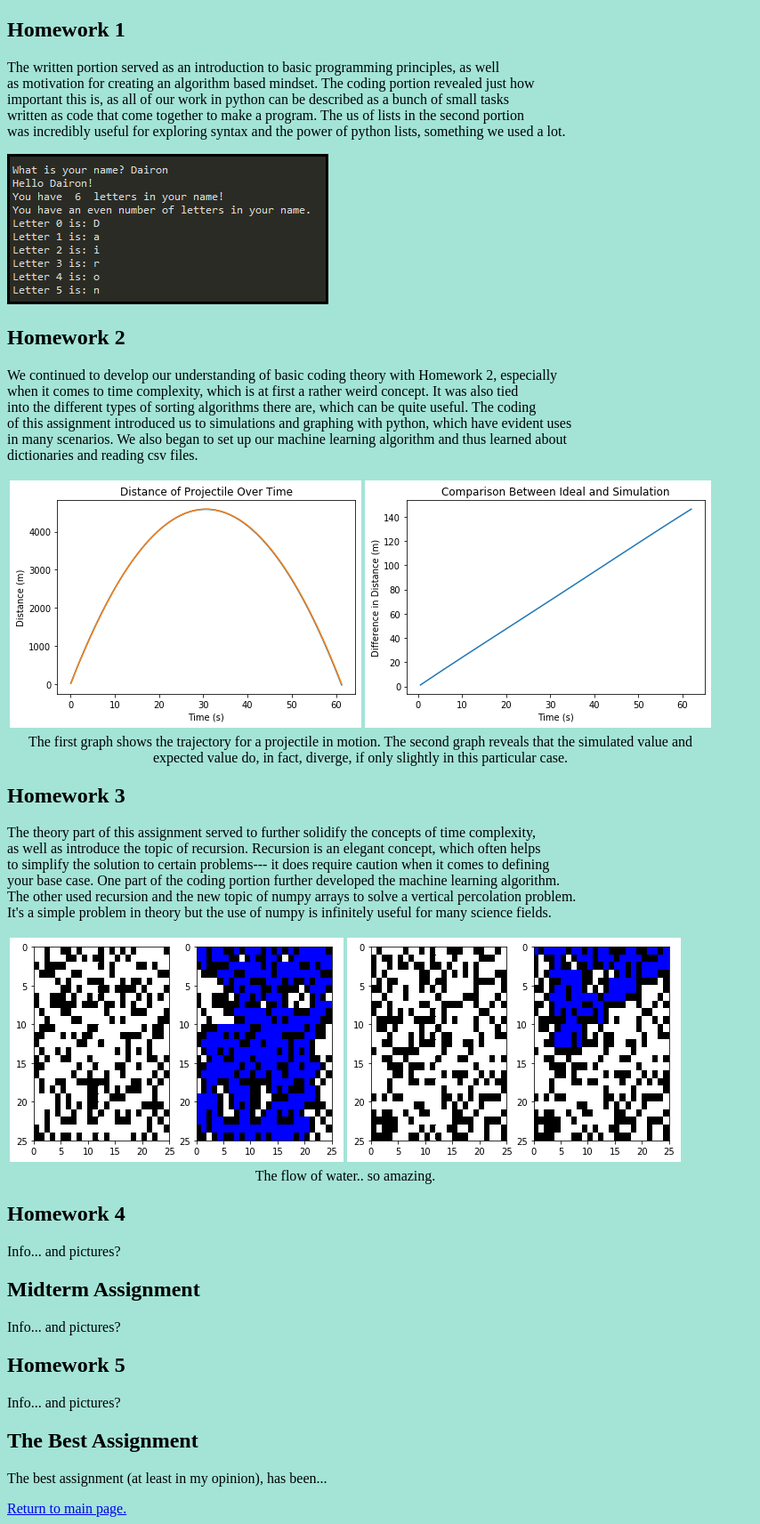
After one commit to destevez22/Engi1006-Flask-Project, a Flask app: page /assignments in a window 1280 px wide. The commit adds this page. Shown: the whole page at 89% size, without its empty margins (0-854 px from the left). Run offline with Flask 2, Linux system fonts and the light colour scheme.

Commit message:
Began working on the assigments page and made slight modifications to existing pages

```diff
--- a/app.py
+++ b/app.py
@@ -16,9 +16,9 @@ app = Flask(__name__)
 def homepage():
     return render_template("homepage.html")
 
-@app.route("/1006")
-def comingsoon():
-    return render_template("1006.html")
+@app.route("/assignments")
+def assignments():
+    return render_template("assignments.html")
 
 @app.route("/classes")
 def classes():
--- /dev/null
+++ b/templates/assignments.html
@@ -0,0 +1,77 @@
+<!DOCTYPE html>
+<html>
+    <head>
+        <title>Assignments</title>
+    <head>
+    <body style="background-color:#A3E4D7;">
+
+    <h2>Homework 1</h2>
+    <p>
+    The written portion served as an introduction to basic programming principles, as well<br>
+    as motivation for creating an algorithm based mindset. The coding portion revealed just how<br>
+    important this is, as all of our work in python can be described as a bunch of small tasks<br>
+    written as code that come together to make a program. The us of lists in the second portion<br>
+    was incredibly useful for exploring syntax and the power of python lists, something we used a lot.
+    </p>
+    <img src="/static/images/nameprogram.jpg" alt="An image from the first homework" border="3px">
+
+    <h2>Homework 2</h2>
+    <p>
+    We continued to develop our understanding of basic coding theory with Homework 2, especially<br>
+    when it comes to time complexity, which is at first a rather weird concept. It was also tied<br>
+    into the different types of sorting algorithms there are, which can be quite useful. The coding<br>
+    of this assignment introduced us to simulations and graphing with python, which have evident uses<br>
+    in many scenarios. We also began to set up our machine learning algorithm and thus learned about<br>
+    dictionaries and reading csv files.
+    </p>
+    <table class="image">
+        <caption align="bottom">The first graph shows the trajectory for a projectile in motion.
+        The second graph reveals that the simulated value and expected value do, in fact, diverge,
+        if only slightly in this particular case.</caption>
+        <tr><td><img src="/static/images/distance.jpg"
+        alt="first graph">
+        <img src="/static/images/comparison.jpg"
+        alt="second graph"></td></tr>
+    </table>
+
+
+    <h2>Homework 3</h2>
+    <p>
+    The theory part of this assignment served to further solidify the concepts of time complexity,<br>
+    as well as introduce the topic of recursion. Recursion is an elegant concept, which often helps<br>
+    to simplify the solution to certain problems--- it does require caution when it comes to defining<br>
+    your base case. One part of the coding portion further developed the machine learning algorithm.<br>
+    The other used recursion and the new topic of numpy arrays to solve a vertical percolation problem.<br>
+    It's a simple problem in theory but the use of numpy is infinitely useful for many science fields.
+    </p>
+
+    <table class="image">
+        <caption align="bottom">The flow of water.. so amazing.</caption>
+        <tr><td><img src="/static/images/percolates.jpg"
+        alt="example image that percolates">
+        <img src="/static/images/does_not_percolate.jpg"
+        alt="example image that does not percolate"></td></tr>
+    </table>
+
+    <h2>Homework 4</h2>
+    <p>
+    Info... and pictures?
+    </p>
+
+    <h2>Midterm Assignment</h2>
+    <p>
+    Info... and pictures?
+    </p>
+
+    <h2>Homework 5</h2>
+    <p>
+    Info... and pictures?
+    </p>
+
+
+    <h2>The Best Assignment</h2>
+    <p>The best assignment (at least in my opinion), has been...</p>
+
+    <a href="/">Return to main page.</a></li>
+    </body>
+</html>
--- a/templates/classes.html
+++ b/templates/classes.html
@@ -1,14 +1,12 @@
 <!DOCTYPE html>
 <html>
     <head>
-        <!--specifies title of the page !-->
         <title>First Year Classes</title>
-        <!--<link rel="stylesheet" href="{{ url_for('static', filename='css/test.css') }}"> !-->
     </head>
 
     <body style="background-color:#A3E4D7;">
     <style>
-    table, th, td{
+    table {
         margin-left: auto;
         margin-right: auto;
     }
@@ -108,7 +106,7 @@
     solve a frustrating problem. My relationship with python began a bit more begrudginly; I took the class as a
     requirement but also out of interest, somewhat intimidated by my lack of coding knowledge. Throughout the semester
     there were frustrating moments, and far too often a lack of knowledge discouraged me, but I certainly have grown
-    to like python, both as a language and a class.</p>
+    to like python, both as a coding language and a class.</p>
 
     <br><br>
 
--- a/templates/comics.html
+++ b/templates/comics.html
@@ -1,14 +1,13 @@
 <!DOCTYPE html>
 <html>
     <head>
-        <!--specifies title of the page !-->
         <title>Internet Comics</title>
     <head>
 
     <body style="background-color:#A3E4D7;">
 
     <p>I first came across this site by reading a book by Randall Munroe titled <br>
-    <i>What if?</i>. I realized that when it comes to learning about science <br>
+    <i>What if?</i> I realized that when it comes to learning about science <br>
     or engineering that one of the most important things is enjoying what you do. <br>
     What is there to learn if you don't have fun learning it? </p>
 
--- a/templates/homepage.html
+++ b/templates/homepage.html
@@ -1,7 +1,6 @@
 <!DOCTYPE html>
 <html>
     <head>
-        <!--specifies title of the page !-->
         <title>Dairon's 1006 Homepage</title>
     <head>
 
@@ -12,7 +11,7 @@
 
     <img src="/static/images/picture_of_me.jpg" alt="A picture of me" width="369" height="400" border="3px">
 
-    <p>Welcome to my web app! I am a freshman attending Columbia (online) university<br>
+    <p>Welcome to my web app! I am a freshman attending Columbia (online) University<br>
     in the City of New York! I intend to major in mechanical engineering and minor in <br>
     materials science and engineering. Below you will find links to my classes, my <br>
     assignments throughout my python learning experience, and a link to a webcomic.</p>
@@ -21,7 +20,7 @@
 
     <ul>
         <li><a href="/classes">See my classes!</a></li>
-        <li><a href="/1006">Coming soon!</a></li>
+        <li><a href="/assignments">Look at our Assignments!</a></li>
         <li><a href="/comics">See some sciency shenanigans!</a></li>
     </ul>
     </body>
```
Also changed, not shown: static/css/test.css (deleted, +0 -23 lines), templates/1006.html (deleted, +0 -13 lines), static/css/main.css (added), static/images/comparison.jpg (added), static/images/distance.jpg (added), static/images/does_not_percolate.jpg (added), static/images/nameprogram.jpg (added), static/images/percolates.jpg (added).
